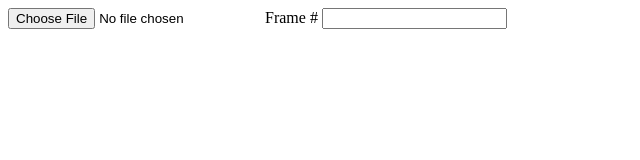
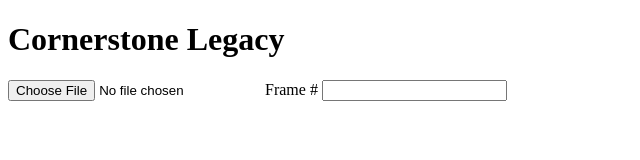
Before and after one commit to jmannau/cornerstone-3d-test, a website: page legacy/index.html in a window 1280 px wide. Shown: the whole page, without its empty margins (0-640 px from the left). Drawn offline with Linux system fonts and the light colour scheme.

Commit message:
minor updates

```diff
--- a/c3d/package.json
+++ b/c3d/package.json
@@ -22,7 +22,6 @@
   },
   "dependencies": {
     "@cornerstonejs/core": "^0.23.0",
-    "cornerstone-core": "^2.6.1",
     "cornerstone-wado-image-loader": "^4.4.0",
     "dicom-parser": "^1.8.20"
   }
--- a/legacy/index.html
+++ b/legacy/index.html
@@ -2,8 +2,10 @@
 <html>
     <head>
         <meta charset="utf-8" />
-        <title>Cornerstone Demo</title>
+        <title>Cornerstone Legacy</title>
     </head>
+    <body>
+        <h1>Cornerstone Legacy</h1>
         <input type="file" id="selectFile" />
         <label for="frame">Frame #</label>
         <input type="number" id="frame" />
```
Also changed, not shown: c3d/index.html (+2 -0 lines).
